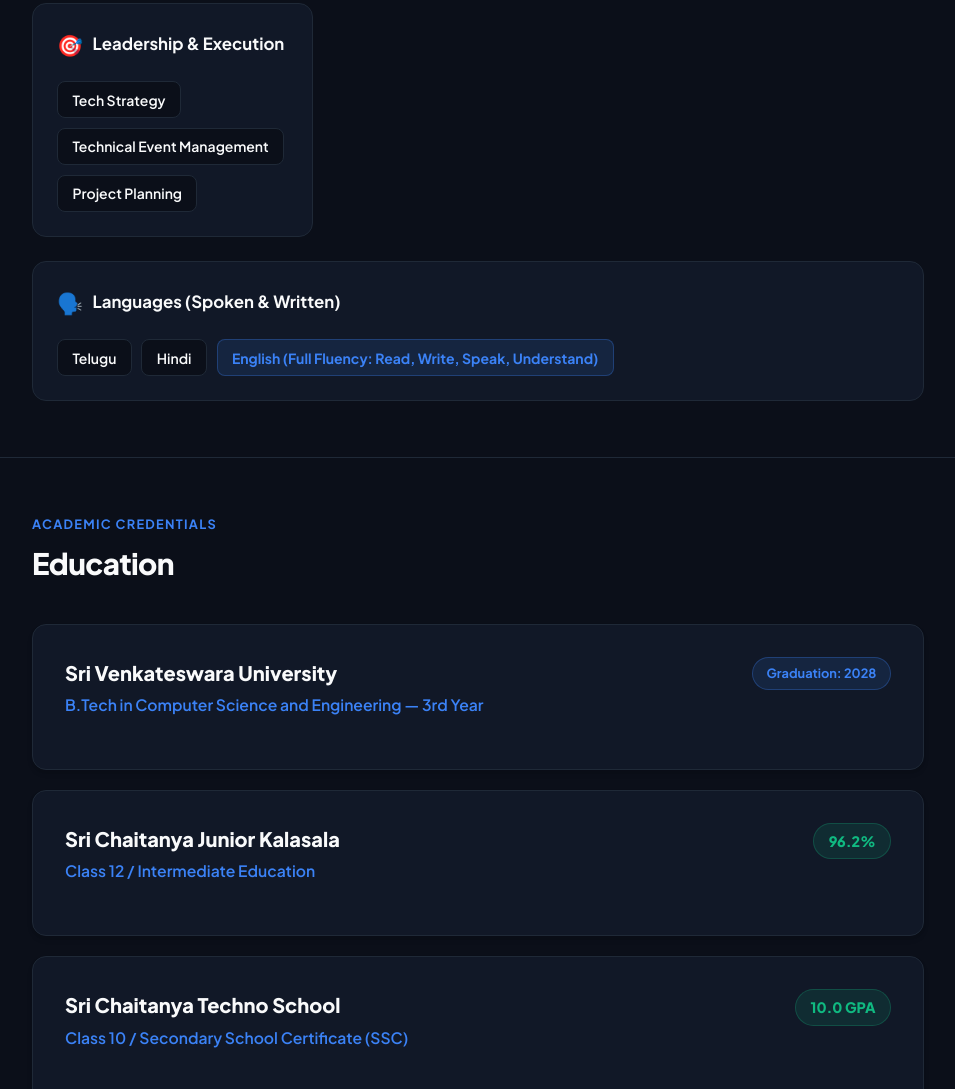
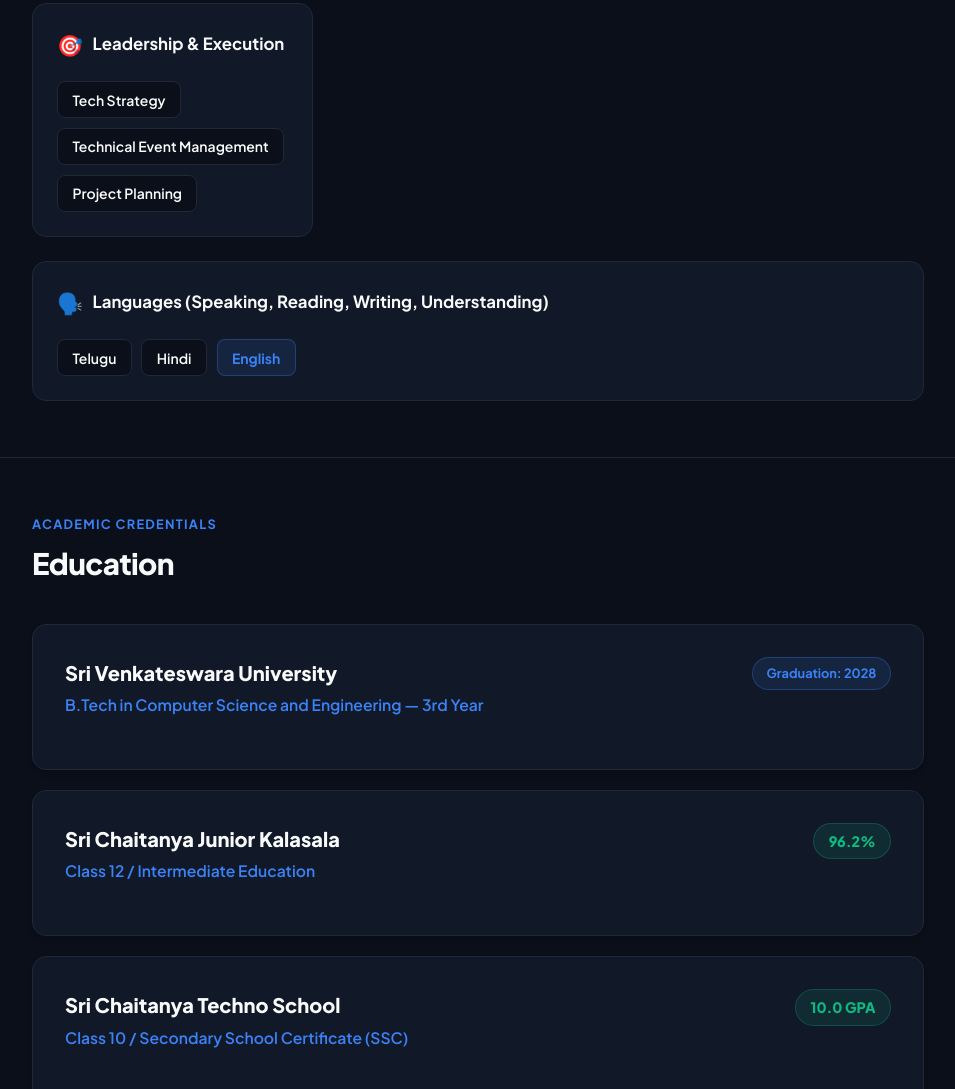
Before and after one commit to BCVSVU/resume, a website built with Vite: page index.html in a window 1280 px wide. Shown: the part 2847-3936 px from the top of the page, without its empty margins (162-1117 px from the left). Built offline with nearby package versions, Linux system fonts and the light colour scheme.

Commit message:
Update index.html

```diff
--- a/index.html
+++ b/index.html
@@ -292,12 +292,12 @@
         <div class="skill-category-card full-width">
           <div class="category-header">
             <span class="cat-icon">🗣️</span>
-            <h3 class="cat-title">Languages (Spoken & Written)</h3>
+            <h3 class="cat-title">Languages (Speaking, Reading, Writing, Understanding)</h3>
           </div>
           <div class="chips-container">
             <span class="skill-badge">Telugu</span>
             <span class="skill-badge">Hindi</span>
-            <span class="skill-badge highlight">English (Full Fluency: Read, Write, Speak, Understand)</span>
+            <span class="skill-badge highlight">English</span>
           </div>
         </div>
 
```
